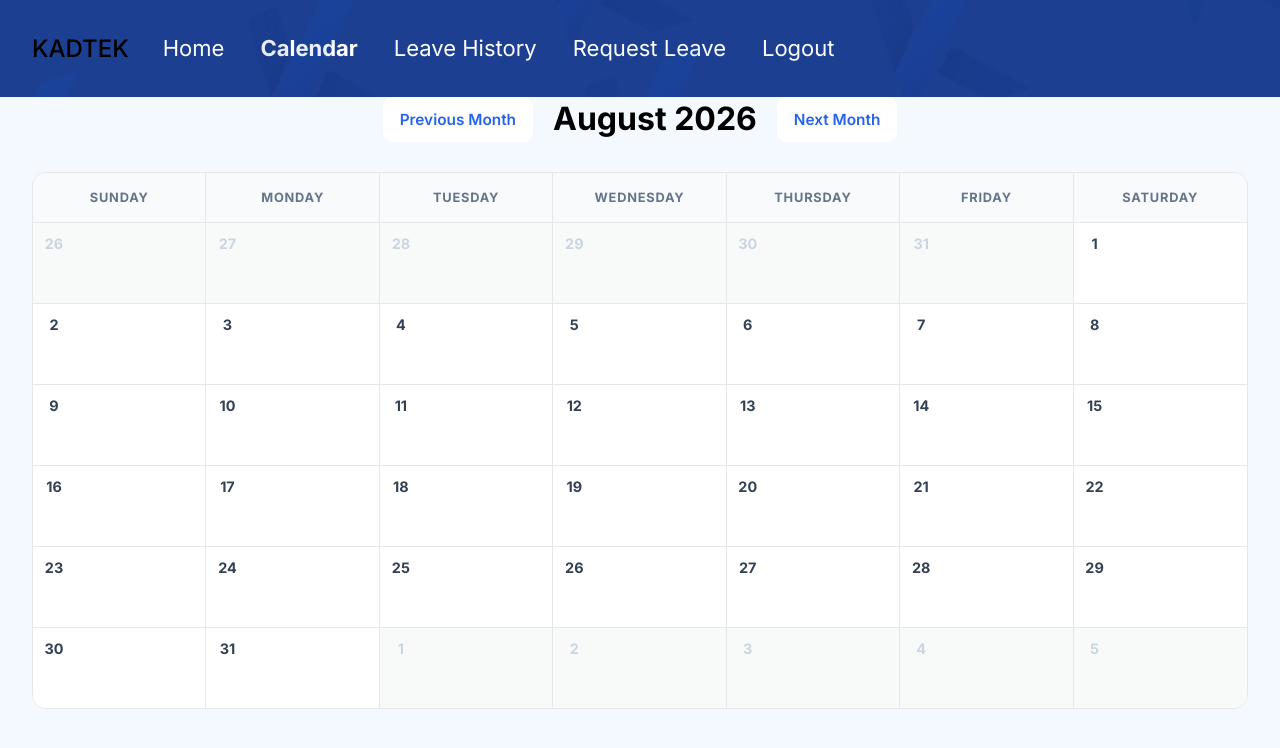
After one commit to twicks38/KATEKLeaveManagementProject, a Django app: page /leave-management/calendar/ in a window 1280 px wide. The commit adds this page. Shown: the top 748 px of the page. Run offline with Django 5.2, Linux system fonts and the light colour scheme; the visitor is signed in with stand-in values (Sample User, id 1); data that the repository does not hold is empty.

Commit message:
Calendar development v2 (#23)
* New developed calendar with old HTML calendar page

* Changes to correct calendar

```diff
--- a/leave_management/urls.py
+++ b/leave_management/urls.py
@@ -6,5 +6,6 @@ app_name = 'leave_management'
 urlpatterns = [
     path('', views.home, name='home'),
     path('leave-history/', views.user_leave_requests, name='leave_history'),
-    path('leave-request-form/', views.leave_request_form, name = "leave_request_form")
+    path('leave-request-form/', views.leave_request_form, name = "leave_request_form"),
+    path('calendar/', views.personal_calendar, name="personal_calendar")
 ]
--- a/leave_management/views.py
+++ b/leave_management/views.py
@@ -3,6 +3,7 @@ from django.contrib.auth.decorators import login_required
 from django.contrib import messages
 from leave_management.forms.leave_forms import LeaveRequestForm
 from leave_management.services.leave_service import LeaveCalculations, LeaveRequestService
+from leave_management.services.calendar_service import calendar_service
 from leave_management.models import LeaveRequest
 
 # Create your views here.
@@ -88,3 +89,8 @@ def leave_request_form(request):
         "accounts/leave_request_form.html",
         context,
     )
+
+
+def personal_calendar(request):
+    context = calendar_service(request)
+    return render(request, 'leave_management/calendar_page.html', context)
--- /dev/null
+++ b/static/additional_css/calendar.css
@@ -0,0 +1,193 @@
+.calendar-nav{
+    display: flex;
+    align-items: center;
+    justify-content: center;
+    gap: 20px;
+    margin-bottom: 30px;
+}
+
+.calendar-nav h2{
+    margin: 0;
+    font-size: 2rem;
+    font-weight: 700;
+    color: black;
+    text-align: center;
+}
+
+.calendar-button{
+    display: inline-flex;
+    align-items: center;
+    justify-content: center;
+    padding: 10px 16px;
+    color: #2563eb;
+    background: white;
+    border: 1px solid white;
+    border-radius: 9px;
+    font-size: 0.96rem;
+    font-weight: 600;
+    transition: 0.2s;
+}
+
+.calendar-button:hover{
+    color: white;
+    background: #2563eb;
+}
+
+
+
+.calendar{
+    width: 95%;
+    margin: 0 auto;
+    overflow: hidden;
+    border: 1px solid #e5e7eb;
+    border-radius: 14px;
+    background: white;
+}
+
+.calendar-header{
+    display: grid;
+    grid-template-columns: repeat(7, 1fr);
+    background: #f8fafc;
+    border-bottom: 1px solid #e5e7eb;
+}
+
+.calendar-header > div{
+    padding: 15px 10px;
+    color: #64748b;
+    border-right: 1px solid #e5e7eb;
+    font-size: 0.8rem;
+    font-weight: 700;
+    text-transform: uppercase;
+    letter-spacing: 0.05rem;
+    text-align: center;
+}
+
+.calendar-header > div:last-child{
+    border-right: none;
+}
+
+.calendar-body{
+    width: 100%;
+}
+
+.calendar-week{
+    position: relative;
+    display: grid;
+    grid-template-columns: repeat(7, minmax(0, 1fr));
+    grid-template-rows: 80px;
+    min-height: calc(75px + (var(--lane-count) - 1) * 34px);
+    border-bottom: 1px solid #e5e7eb;
+}
+
+.calendar-week:last-child{
+    border-bottom: none;
+}
+
+.calendar-day{
+    position: relative;
+    min-width: 0;
+    padding: 6px;
+    background: white;
+    border-right: 1px solid #e5e7eb;
+    grid-row: 1;
+    z-index: 1;
+    transition: background 0.2s ease;
+}
+
+.calendar-day:last-child{
+    border-right: none;
+}
+
+.calendar-day:hover{
+    background: #f8fafc
+}
+
+.calendar-day.other-month{
+    background: #f8fafa;
+}
+
+.calendar-day.other-month .day-number{
+    color: #cbd5e1;
+}
+
+.day-number{
+    display: flex;
+    align-items: center;
+    justify-content: center;
+    width: 30px;
+    height: 30px;
+    margin-bottom: 4px;
+    color: #334155;
+    font-size: 0.9rem;
+    font-weight: 700;
+    border-radius: 50%;
+}
+
+.leave-bar strong{
+    flex-shrink: 0;
+    color:inherit;
+    font-size: 0.78rem;
+}
+
+.leave-bar{
+    grid-column: calc(var(--start-column) + 1) / span var(--span);
+    grid-row: 1;
+    position: absolute;
+    left: 0;
+    right: 0;
+    top: 38px;
+    margin-left: 4px;
+    margin-right: 4px;
+    height: 26px;
+    padding: 4px 7px;
+    display: flex;
+    align-items: center;
+    gap: 6px;
+    overflow: hidden;
+    white-space: nowrap;
+    box-sizing: border-box;
+    background: white;
+    border-left: 4px solid #2563eb;
+    border-radius: 7px;
+    color: #1e3a8a;
+    font-size:0.72rem;
+    z-index: 5;
+    transform: translateY(calc(var(--lane) * 34px));
+}
+
+.leave-bar span{
+    color: #64748b;
+    font-size: 0.7rem;
+    overflow: hidden;
+    text-overflow: ellipsis;
+}
+
+.leave-approved{
+    background: #ecfdf5;
+    border-left-color: #10b981;
+    color: #047857;
+}
+
+.leave-approved strong{
+    color: #047857;
+}
+
+.leave-pending{
+    background: #fffbeb;
+    border-left-color: #f59e0b;
+    color: #b45309;
+}
+
+.leave-pending strong{
+    color: #b45309;
+}
+
+.leave-rejected {
+    background: white;
+    border-left-color: #ef4444;
+    color: #b91c1c;
+}
+
+.leave-rejected strong{
+    color: #b91c1c;
+}
--- a/static/style.css
+++ b/static/style.css
@@ -280,3 +280,8 @@ h1 {
   font-size: 24px;
   font-weight: 500;
 }
+
+.active{
+  font-weight: 800;
+  color: white !important;
+}
--- a/templates/base.html
+++ b/templates/base.html
@@ -14,6 +14,8 @@
       href="https://fonts.googleapis.com/css2?family=Inter:wght@400;500;600;700&display=swap"
       rel="stylesheet"
     />
+    {% block extra_css %}
+    {% endblock %}
   </head>
 
   <body>
@@ -38,19 +40,41 @@
         <div class="collapse navbar-collapse" id="navbarNav">
           <ul class="navbar-nav">
             <li class="nav-item">
-              <a class="nav-link" href="{% url 'leave_management:home' %}">
+              <a class="nav-link
+              {% if request.resolver_match.url_name == 'home' %}
+              active
+              {% endif %}
+              " href="{% url 'leave_management:home' %}">
                 Home
               </a>
             </li>
 
             <li class="nav-item">
-                        <a class="nav-link" href="{% url 'leave_management:leave_history' %}">
+              <a class="nav-link
+              {% if request.resolver_match.url_name == 'personal_calendar' %}
+              active
+              {% endif %}
+              " href="{% url 'leave_management:personal_calendar' %}">
+                Calendar
+              </a>
+            </li>
+
+            <li class="nav-item">
+              <a class="nav-link
+              {% if request.resolver_match.url_name == 'leave_history' %}
+              active
+              {% endif %}
+              " href="{% url 'leave_management:leave_history' %}">
                 Leave History
               </a>
             </li>
 
             <li class="nav-item">
-                        <a class="nav-link" href="{% url 'leave_management:leave_request_form' %}">
+              <a class="nav-link
+              {% if request.resolver_match.url_name == 'leave_request_form' %}
+              active
+              {% endif %}
+              " href="{% url 'leave_management:leave_request_form' %}">
                 Request Leave
               </a>
             </li>
--- /dev/null
+++ b/templates/leave_management/calendar_page.html
@@ -0,0 +1,70 @@
+{% extends 'base.html' %}
+{% load static %}
+
+{% block title %}Calendar{% endblock %}
+{% block extra_css %}
+<link rel="stylesheet" href="{% static 'additional_css/calendar.css' %}">
+{% endblock %}
+
+{% block content %}
+
+<div class="calendar-container">
+    <div class="calendar-nav">
+        <a href="{% url 'leave_management:personal_calendar' %}?month={{ prev_month }}&year={{ prev_year }}"
+        class="calendar-button">Previous Month</a>
+
+        <h2>{{ month_name }} {{ year }}</h2>
+
+        <a href="{% url 'leave_management:personal_calendar' %}?month={{ next_month }}&year={{ next_year }}"
+        class="calendar-button">Next Month</a>
+    </div>
+    <div class="calendar">
+        <div class="calendar-header">
+            <div>Sunday</div>
+            <div>Monday</div>
+            <div>Tuesday</div>
+            <div>Wednesday</div>
+            <div>Thursday</div>
+            <div>Friday</div>
+            <div>Saturday</div>
+        </div>
+
+        <div class="calendar-body">
+            {% for week in calendar_weeks %}
+                <div class="calendar-week" style="--lane-count: {{ week.lane_count }};">
+                    {% for day in week.days %}
+                        <div class="calendar-day
+                            {% if not day.is_current_month %}
+                                other-month
+                            {% endif %}">
+
+                            {% if day.day %}
+                                <div class="day-number">
+                                    {{day.day}}
+                                </div>
+                            {% endif %}
+                        </div>
+                    {% endfor %}
+
+                    {% for segment in week.leave_segments %}
+                        <div class="leave-bar leave-{{ segment.leave_request.status|lower }}"
+                            style="--start-column: {{ segment.start_column }};
+                            --span: {{segment.span }};
+                            --lane: {{segment.lane}};">
+
+                            <strong>
+                                {{ segment.leave_request.get_leave_type_display }}
+                            </strong>
+                            <span>
+                                {{ segment.leave_request.get_status_display}}
+                            </span>
+                        </div>
+                    {% endfor %}
+                </div>
+            {% endfor %}
+        </div>
+    </div>
+
+
+</div>
+{% endblock %}
```
Also changed, not shown: leave_management/services/calendar_service.py (added, +139 -0 lines). Lines whose indentation alone changed are shown as unchanged.
